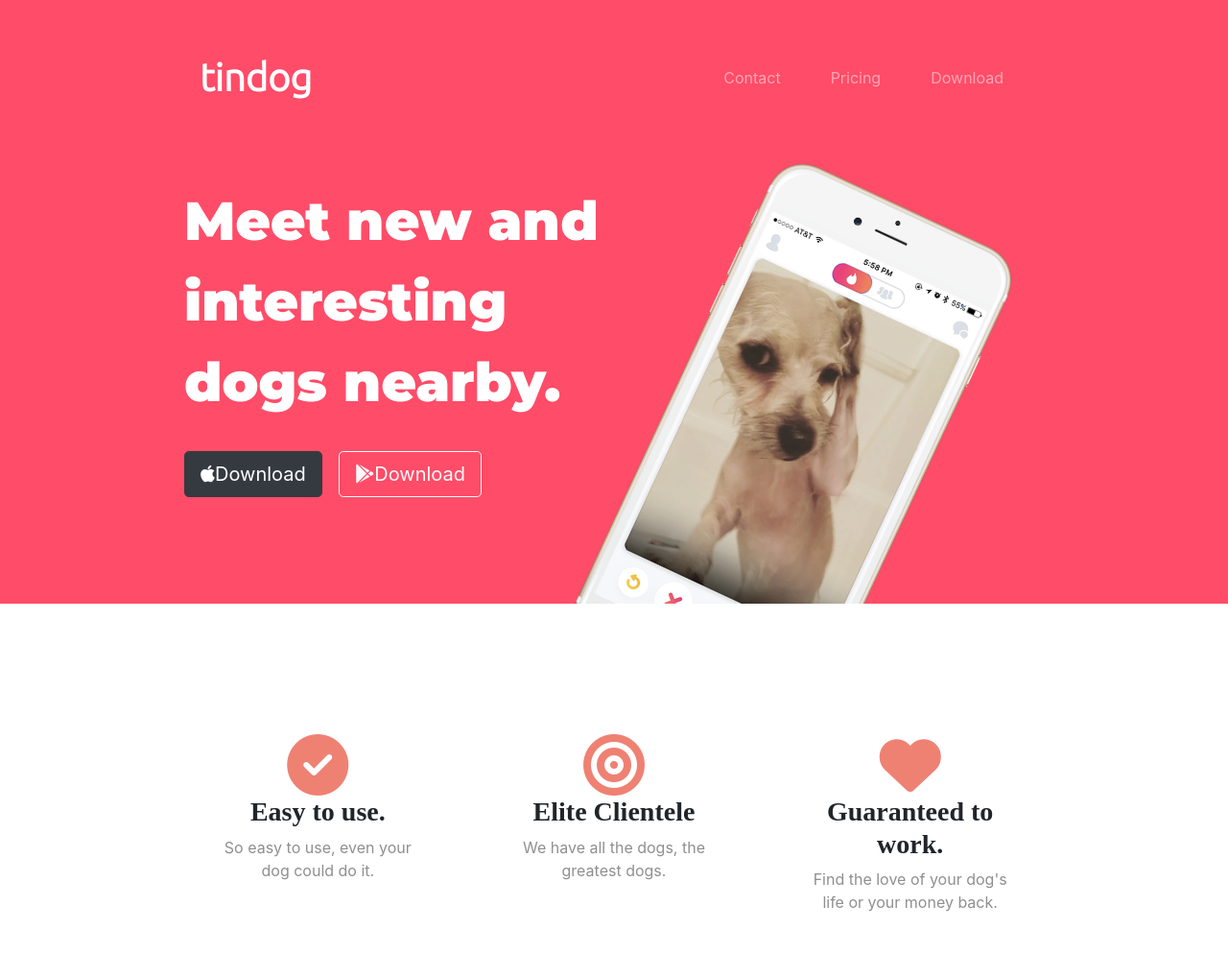
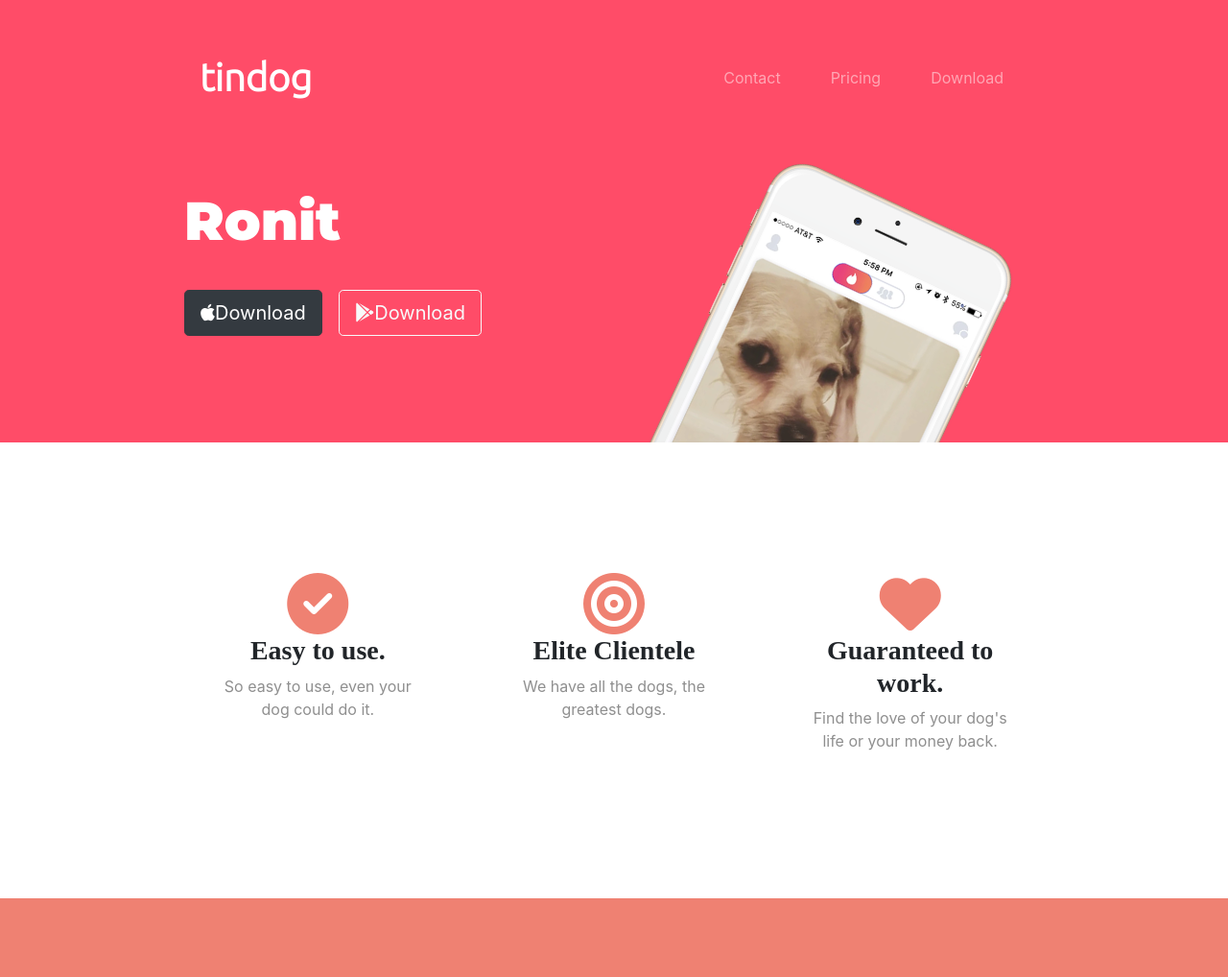
Before and after one commit to anchit-alt/dofam-website, a plain HTML site: page index.html in a window 1280 px wide. Shown: the top 1018 px of the page at 96% size. Drawn offline with nearby package versions, Linux system fonts and the light colour scheme.

Commit message:
Update index.html

```diff
--- a/index.html
+++ b/index.html
@@ -50,7 +50,7 @@
 
   <div class="row">
     <div class="col-lg-6">
-      <h1>Meet new and interesting dogs nearby.</h1>
+      <h1>Ronit</h1>
       <button type="button" class="btn btn-dark btn-lg download-button"><i class="fab fa-apple"></i>Download</button>
       <button type="button" class="btn btn-outline-light btn-lg download-button"><i class="fab fa-google-play"></i>Download</button>
 
```
